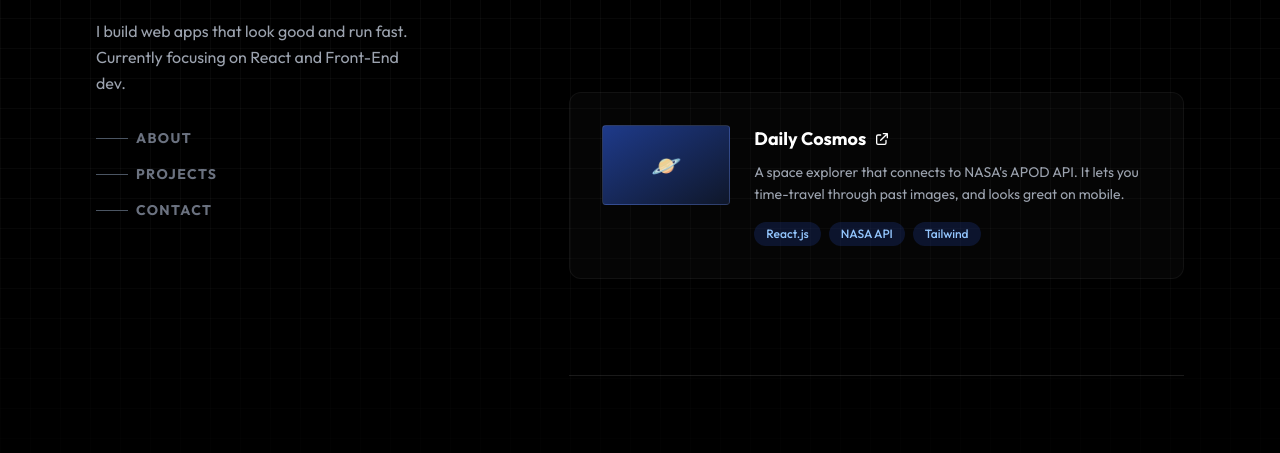
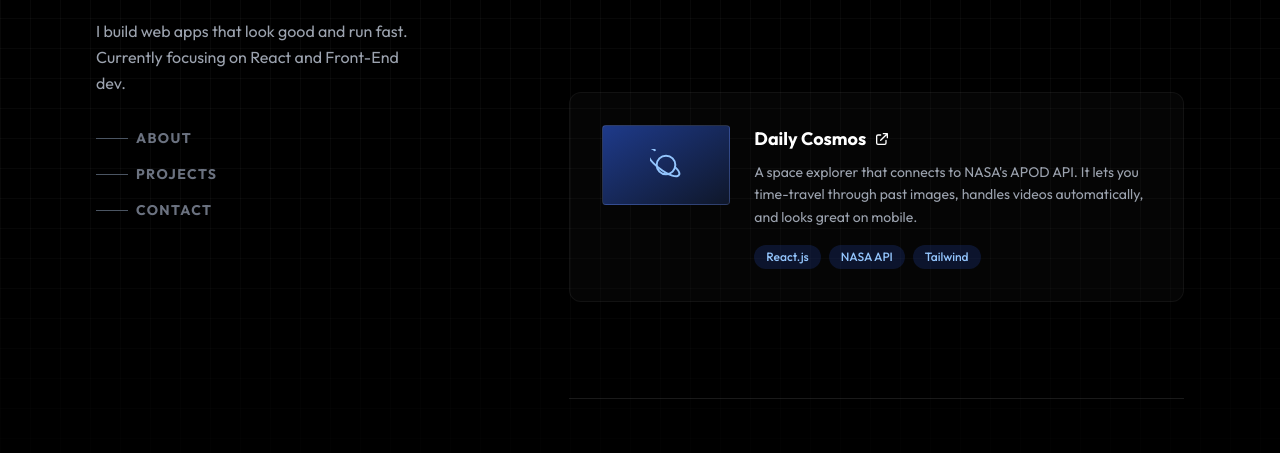
Before and after one commit to pavongurung/pavongurung.github.io, a plain HTML site: page index.html in a window 1280 px wide. Shown: the part 282-735 px from the top of the page. Drawn offline with nearby package versions, Linux system fonts and the light colour scheme.

Commit message:
Implement SVG glow effect on hover
Added SVG glow effect on hover for project cards.

```diff
--- a/index.html
+++ b/index.html
@@ -97,6 +97,16 @@
             opacity: 1;
         }
 
+        /* SVG Specific Glow Effect */
+        .svg-glow {
+            transition: all 0.3s ease;
+        }
+        /* When the parent card (group) is hovered, make the svg glow blue */
+        .group:hover .svg-glow {
+            filter: drop-shadow(0 0 8px rgba(96, 165, 250, 0.8)); /* Blue-400 color glow */
+            transform: scale(1.1); /* Subtle pop effect */
+        }
+
         /* Custom Scrollbar */
         ::-webkit-scrollbar { width: 6px; }
         ::-webkit-scrollbar-track { background: #000; }
@@ -179,7 +189,12 @@
                         <a href="https://dailycosmos.pavongurung.me" target="_blank" class="card group rounded-xl p-6 lg:p-8 flex flex-col md:flex-row gap-6 hover:bg-white/5 transition-colors">
                             <!-- Project Thumbnail -->
                             <div class="w-full md:w-32 h-20 rounded bg-gradient-to-br from-blue-900 to-slate-900 flex items-center justify-center border border-white/10 group-hover:border-blue-500/50 transition-colors">
-                                <span class="text-2xl">🪐</span>
+                                <!-- SVG Icon with Glow Effect -->
+                                <svg xmlns="http://www.w3.org/2000/svg" class="svg-glow w-8 h-8 text-blue-300 group-hover:text-white transition-colors" width="24" height="24" viewBox="0 0 24 24" stroke-width="1.5" stroke="currentColor" fill="none" stroke-linecap="round" stroke-linejoin="round">
+                                    <path stroke="none" d="M0 0h24v24H0z" fill="none"/>
+                                    <path d="M18.816 13.58c2.292 2.138 3.546 4.03 3.184 5.42c-.864 3.313 -7.948 1.008 -15.81 -5.146c-7.861 -6.154 -8.872 -10.823 -8.008 -14.136c.362 -1.39 2.254 -.94 5.42 1.184" />
+                                    <circle cx="12" cy="12" r="7" />
+                                </svg>
                             </div>
 
                             <div class="flex-1">
@@ -188,7 +203,7 @@
                                     <svg class="w-4 h-4 transform group-hover:translate-x-1 group-hover:-translate-y-1 transition-transform" fill="none" stroke="currentColor" viewBox="0 0 24 24"><path stroke-linecap="round" stroke-linejoin="round" stroke-width="2" d="M10 6H6a2 2 0 00-2 2v10a2 2 0 002 2h10a2 2 0 002-2v-4M14 4h6m0 0v6m0-6L10 14"></path></svg>
                                 </h3>
                                 <p class="text-gray-400 text-sm leading-relaxed mb-4">
-                                    A space explorer that connects to NASA's APOD API. It lets you time-travel through past images, and looks great on mobile.
+                                    A space explorer that connects to NASA's APOD API. It lets you time-travel through past images, handles videos automatically, and looks great on mobile.
                                 </p>
                                 <div class="flex flex-wrap gap-2">
                                     <span class="px-3 py-1 bg-blue-900/30 text-blue-300 rounded-full text-xs font-medium">React.js</span>
```
